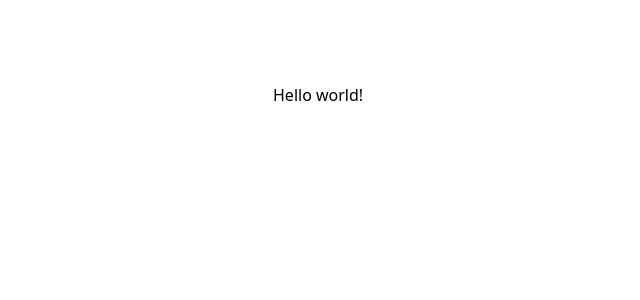
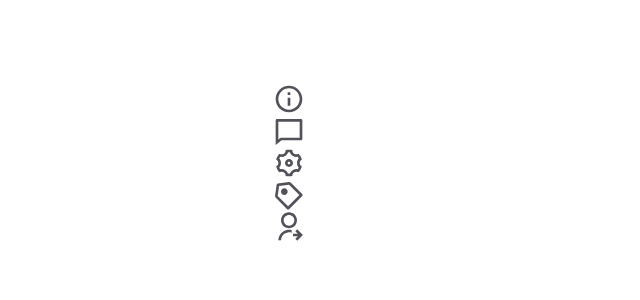
Before and after one commit to goldipl/react-cms-component, a React (Vite) app: page / in a window 1280 px wide. Shown: the top 300 px of the page, without its empty margins (0-640 px from the left). Built offline with nearby package versions, Linux system fonts and the light colour scheme.

Commit message:
add Sidebar component

```diff
--- a/src/App.tsx
+++ b/src/App.tsx
@@ -1,9 +1,10 @@
 import "./App.css";
+import Sidebar from "./assets/components/Sidebar";
 
 const App = () => {
   return (
     <>
-      <h1 className="text-3xl font-bold underline">Hello world!</h1>
+      <Sidebar />
     </>
   );
 };
--- /dev/null
+++ b/src/assets/components/Sidebar.tsx
@@ -0,0 +1,40 @@
+import React from "react";
+import sidebarInfoIcon from "./../icons/sidebar/sidebar-info.svg";
+import sidebarChatIcon from "./../icons/sidebar/sidebar-chat.svg";
+import sidebarSettingsIcon from "./../icons/sidebar/sidebar-settings.svg";
+import sidebarLabelIcon from "./../icons/sidebar/sidebar-label.svg";
+import sidebarUserSharedIcon from "./../icons/sidebar/sidebar-user-shared.svg";
+
+const Sidebar = () => {
+  return (
+    <div className="flex flex-col border border-1 border-[#E1E1E2] bg-white rounded-xl p-2 w-max h-auto">
+      <div className="flex p-4 rounded-xl cursor-pointer hover:bg-[#F4F4F5]">
+        <img src={sidebarInfoIcon} alt="sidebar icon" width={32} height={32} />
+      </div>
+      <div className="flex p-4 rounded-xl cursor-pointer hover:bg-[#F4F4F5]">
+        <img src={sidebarChatIcon} alt="sidebar icon" width={32} height={32} />
+      </div>
+      <div className="flex p-4 rounded-xl cursor-pointer hover:bg-[#F4F4F5]">
+        <img
+          src={sidebarSettingsIcon}
+          alt="sidebar icon"
+          width={32}
+          height={32}
+        />
+      </div>
+      <div className="flex p-4 rounded-xl cursor-pointer hover:bg-[#F4F4F5]">
+        <img src={sidebarLabelIcon} alt="sidebar icon" width={32} height={32} />
+      </div>
+      <div className="flex p-4 rounded-xl cursor-pointer hover:bg-[#F4F4F5]">
+        <img
+          src={sidebarUserSharedIcon}
+          alt="sidebar icon"
+          width={32}
+          height={32}
+        />
+      </div>
+    </div>
+  );
+};
+
+export default Sidebar;
```
